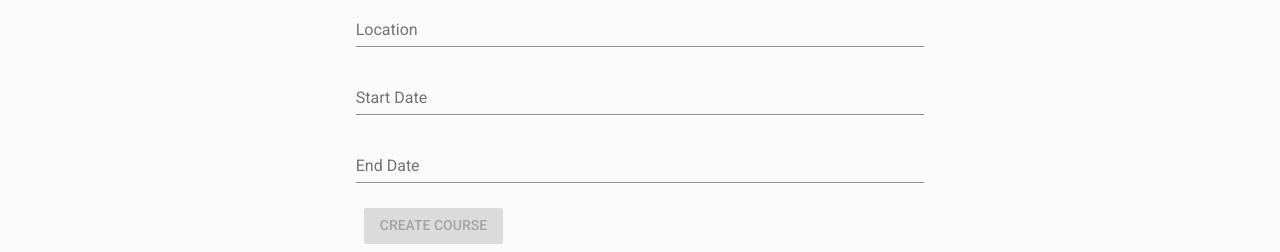
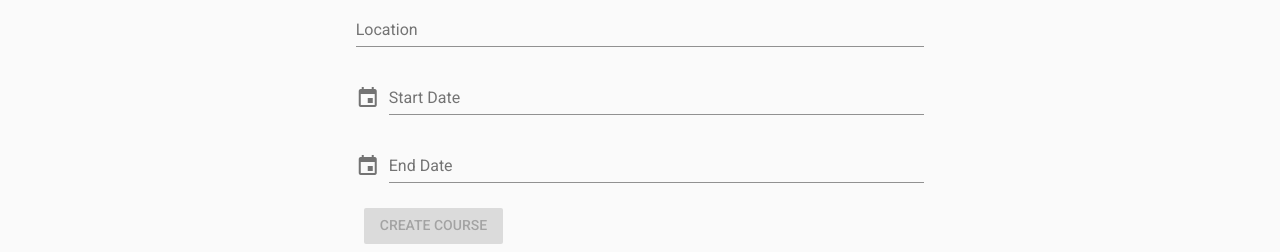
Before and after one commit to pixels-bytes/facc-admin, a Vue app: page /courses/new in a window 1280 px wide. Shown: the part 258-510 px from the top of the page. Built offline with nearby package versions, Linux system fonts and the light colour scheme.

Commit message:
Added Date Pickers

```diff
--- a/src/components/Course/CreateCourse.vue
+++ b/src/components/Course/CreateCourse.vue
@@ -8,73 +8,64 @@
     <v-layout row>
       <v-flex xs12>
         <form @submit.prevent="onCreateCourse">
+
+          <!-- Course Title -->
           <v-layout row>
             <v-flex xs12 sm6 offset-sm3>
-              <v-text-field
-                name="title"
-                label="Title"
-                id="title"
-                v-model="title"
-                required
-              >
+              <v-text-field name="title" label="Title" id="title" v-model="title" required>
               </v-text-field>
             </v-flex>
           </v-layout>
+
+          <!-- Course Category -->
           <v-layout row>
             <v-flex xs12 sm6 offset-sm3>
-              <v-text-field
-                name="category"
-                label="Category"
-                id="category"
-                v-model="category"
-                required
-              >
+              <v-text-field name="category" label="Category" id="category" v-model="category" required>
               </v-text-field>
             </v-flex>
           </v-layout>
+
+          <!-- Course Location -->
           <v-layout row>
             <v-flex xs12 sm6 offset-sm3>
-              <v-text-field
-                name="location"
-                label="Location"
-                id="location"
-                v-model="location"
-                required
-              >
+              <v-text-field name="location" label="Location" id="location" v-model="location" required>
               </v-text-field>
             </v-flex>
           </v-layout>
+
+          <!-- Course Start Date -->
           <v-layout row>
             <v-flex xs12 sm6 offset-sm3>
-              <v-text-field
-                name="start-date"
-                label="Start Date"
-                id="start-date"
-                v-model="startDate"
-                required
-              >
-              </v-text-field>
+              <v-dialog ref="dialog1" persistent v-model="modal" lazy full-width width="290px" :return-value.sync="startDate">
+                <v-text-field slot="activator" prepend-icon="event" label="Start Date" v-model="startDate" readonly></v-text-field>
+                <v-date-picker v-model="startDate" scrollable>
+                  <v-spacer></v-spacer>
+                  <v-btn flat color="primary" @click="modal = false">Cancel</v-btn>
+                  <v-btn flat color="primary" @click="$refs.dialog1.save(startDate)">OK</v-btn>
+                </v-date-picker>
+              </v-dialog>
             </v-flex>
           </v-layout>
+
+          <!-- Course End Date -->
           <v-layout row>
             <v-flex xs12 sm6 offset-sm3>
-              <v-text-field
-                name="end-date"
-                label="End Date"
-                id="end-date"
-                v-model="endDate"
-                required
-              >
-              </v-text-field>
+              <v-dialog ref="dialog2" persistent v-model="modal" lazy full-width width="290px" :return-value.sync="endDate">
+                <v-text-field slot="activator" prepend-icon="event" label="End Date" v-model="endDate" readonly></v-text-field>
+                <v-date-picker v-model="endDate" scrollable>
+                  <v-spacer></v-spacer>
+                  <v-btn flat color="primary" @click="modal = false">Cancel</v-btn>
+                  <v-btn flat color="primary" @click="$refs.dialog2.save(endDate)">OK</v-btn>
+                </v-date-picker>
+              </v-dialog>
             </v-flex>
           </v-layout>
+
+
+          <!-- Submit Button -->
           <v-layout row>
             <v-flex xs12 sm6 offset-sm3>
-              <v-btn
-                class="primary"
-                :disabled="!formIsValid"
-                type="submit"
-              >Create Course</v-btn>
+              <v-btn class="primary" :disabled="!formIsValid" type="submit">Create Course</v-btn>
             </v-flex>
           </v-layout>
         </form>
@@ -84,15 +75,17 @@
 </template>
 
 
+
 <script>
 export default {
-  data () {
+  data() {
     return {
       title: '',
       category: '',
       location: '',
       startDate: '',
       endDate: '',
+      modal: false,
     };
   },
   computed: {
@@ -105,9 +98,9 @@ export default {
     }
   },
   methods: {
-    onCreateCourse () {
+    onCreateCourse() {
       if (!this.formIsValid) {
-        return
+        return;
       }
       const courseData = {
         title: this.title,
@@ -120,5 +113,5 @@ export default {
       this.$router.push('/courses');
     }
   },
-}
+};
 </script>
```
Also changed, not shown: src/components/Course/Courses.vue (+2 -6 lines).
